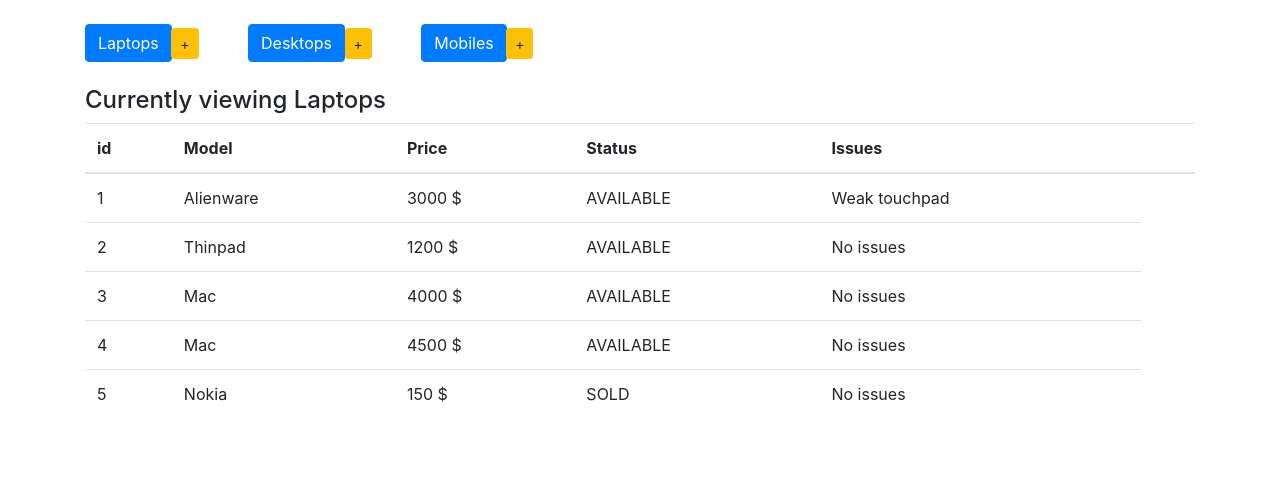
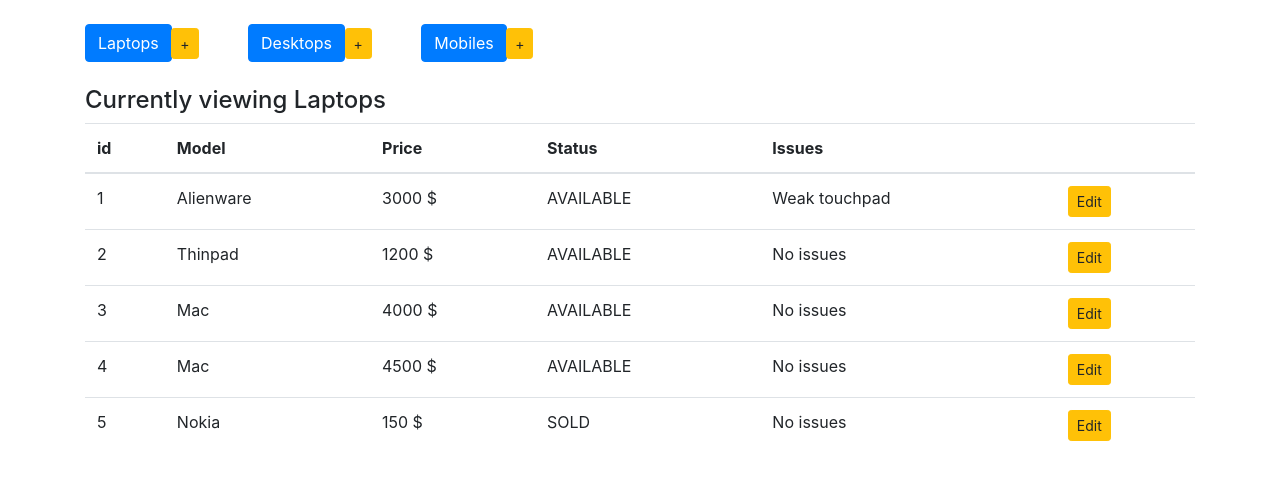
Before and after one commit to David-Uk/inventory_management, a Django app: page /laptops in a window 1280 px wide. Shown: the part 56-536 px from the top of the page. Run offline with Django 3.2, Linux system fonts and the light colour scheme; data comes from the database, SQL or seed files in the repository; both versions use the stored data as it was after the commit; some libraries are stand-ins or nearby versions.

Commit message:
Edit feature added

```diff
--- a/inventory/templates/index.html
+++ b/inventory/templates/index.html
@@ -74,7 +74,42 @@
 				<td>{{ item.price }} $</td>
 				<td>{{ item.status }}</td>
 				<td>{{ item.issues }}</td>
+				{% if header|lower == "laptops" %}
+				<td>
+					<a
+						href="{% url 'edit_laptop' item.pk %}"
+						class="btn btn-warning btn-sm"
+						role="button"
+						aria-pressed="true"
+					>
+						Edit
+					</a>
+				</td>
+				{% elif header|lower == "desktops" %}
+				<td>
+					<a
+						href="{% url 'edit_desktop' item.pk %}"
+						class="btn btn-warning btn-sm"
+						role="button"
+						aria-pressed="true"
+					>
+						Edit
+					</a>
+				</td>
+				{% else %}
+				<td>
+					<a
+						href="{% url 'edit_mobile' item.pk %}"
+						class="btn btn-warning btn-sm"
+						role="button"
+						aria-pressed="true"
+					>
+						Edit
+					</a>
+				</td>
+				{% endif %}
 			</tr>
+
 			{% endfor %}
 		</tbody>
 	</table>
--- a/inventory/urls.py
+++ b/inventory/urls.py
@@ -8,7 +8,13 @@ urlpatterns = [
     url(r'^laptops$', display_laptops, name="display_laptops"),
     url(r'^desktops$', display_desktops, name="display_desktops"),
     url(r'^mobiles$', display_mobiles, name="display_mobiles"),
+
     url(r'^add_laptop$', add_laptop, name='add_laptop'),
     url(r'^add_desktop$', add_desktop, name='add_desktop'),
-    url(r'^add_mobile$', add_mobile, name='add_mobile')
+    url(r'^add_mobile$', add_mobile, name='add_mobile'),
+
+    url(r'^edit_laptop/(?P<pk>\d+)$', edit_laptop, name="edit_laptop"),
+    url(r'^edit_desktop/(?P<pk>\d+)$', edit_desktop, name="edit_desktop"),
+    url(r'^edit_mobile/(?P<pk>\d+)$', edit_mobile, name="edit_mobile"),
+
 ]
--- a/inventory/views.py
+++ b/inventory/views.py
@@ -1,4 +1,4 @@
-from django.shortcuts import render, redirect
+from django.shortcuts import render, redirect, get_object_or_404
 from .models import Laptop, Desktop, Mobile
 from .forms import *
 
@@ -58,3 +58,29 @@ def add_desktop(request):
 
 def add_mobile(request):
     return add_device(request, MobileForm)
+
+
+def edit_item(request, pk, model, cls):
+    item = get_object_or_404(model, pk=pk)
+
+    if request.method == "POST":
+        form = cls(request.POST, instance=item)
+        if form.is_valid():
+            form.save()
+            return redirect('index')
+    else:
+        form = cls(instance=item)
+
+        return render(request, 'edit_item.html', {'form': form})
+
+
+def edit_laptop(request, pk):
+    return edit_item(request, pk, Laptop, LaptopForm)
+
+
+def edit_desktop(request, pk):
+    return edit_item(request, pk, Desktop, DesktopForm)
+
+
+def edit_mobile(request, pk):
+    return edit_item(request, pk, Mobile, MobileForm)
```
Also changed, not shown: inventory/templates/edit_item.html (added, +26 -0 lines), db.sqlite3.
